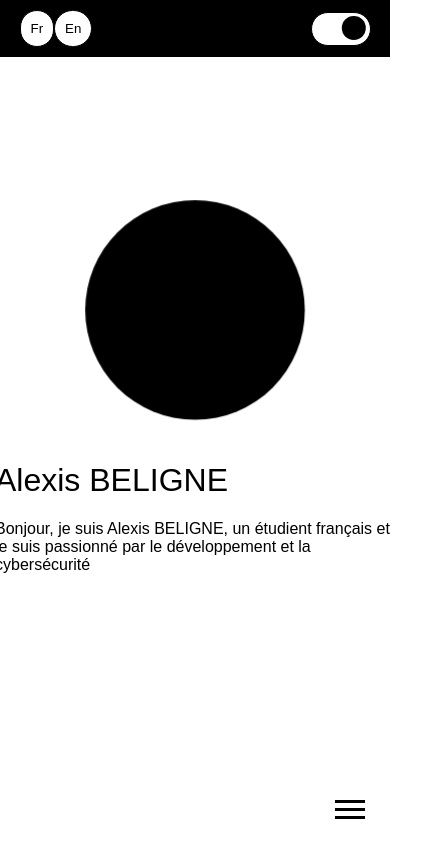
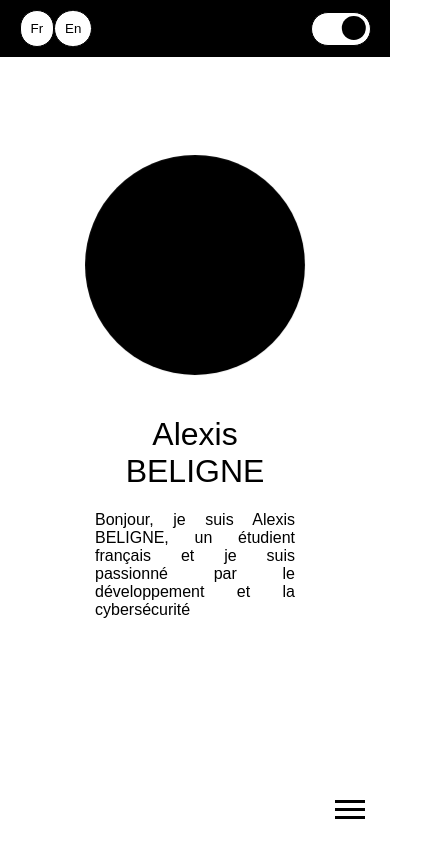
Before and after one commit to alex4851/alexis-cv, a React (Create React App) app: page / in a window 390 px wide. Shown: the top 844 px of the page, 430 px wide, since content can reach past the window. Built offline with nearby package versions, Linux system fonts and the light colour scheme; a web font is replaced by a local one.

Commit message:
final responsive phone error

```diff
--- a/src/style/Experience.css
+++ b/src/style/Experience.css
@@ -62,3 +62,17 @@
     margin-bottom: 20px;
   }
 }
+
+
+@media screen and (max-width : 600px ) {
+  .carousel-container {
+    width: 200px;
+    margin: 0 auto;
+  }
+  .carousel-item img, .carousel-item iframe {
+    width: 200px;
+    height: 100px;
+    border-radius: 10px;
+    margin-bottom: 20px;
+  }
+}
--- a/src/style/Footer.css
+++ b/src/style/Footer.css
@@ -3,11 +3,11 @@
 }
 .contact{
     background-color: #f9f9f9;
-    height: 400px;
     display: flex;
     justify-content: space-evenly;
     align-items: center;
     flex-wrap: wrap;
+    min-height: 400px;
 }
 
 .contact.dark .cv{
@@ -58,3 +58,16 @@
       transform: scale(1);
     }
 }
+
+
+@media screen and (max-width : 800px ) {
+  .contact{
+    background-color: #f9f9f9;
+    display: flex;
+    justify-content: space-evenly;
+    align-items: center;
+    flex-direction: column;
+    min-height: 400px;
+}
+
+}
--- a/src/style/Home.css
+++ b/src/style/Home.css
@@ -53,6 +53,10 @@ header:hover .greeting_part{
     header .greeting_part{
       width: 400px;
       opacity: 1;
+      text-align: center;
+  }
+  .greeting_part p{
+    text-align: justify;
   }
   header a{
     display: flex;
@@ -64,3 +68,10 @@ header:hover .greeting_part{
     display: none;
   }
 }
+
+@media screen and (max-width : 400px ) {
+  header .greeting_part{
+    width: 200px;
+    opacity: 1;
+}
+}
```
